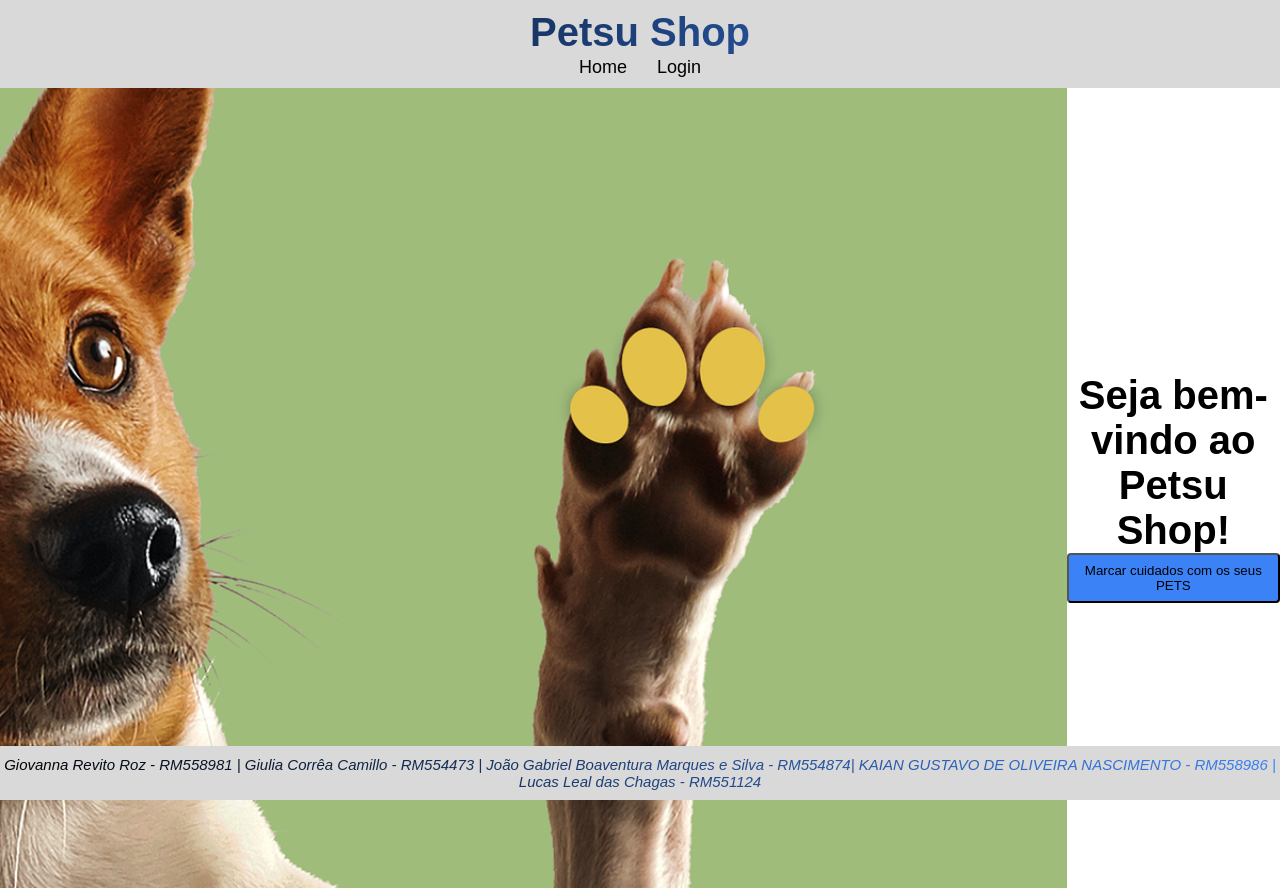
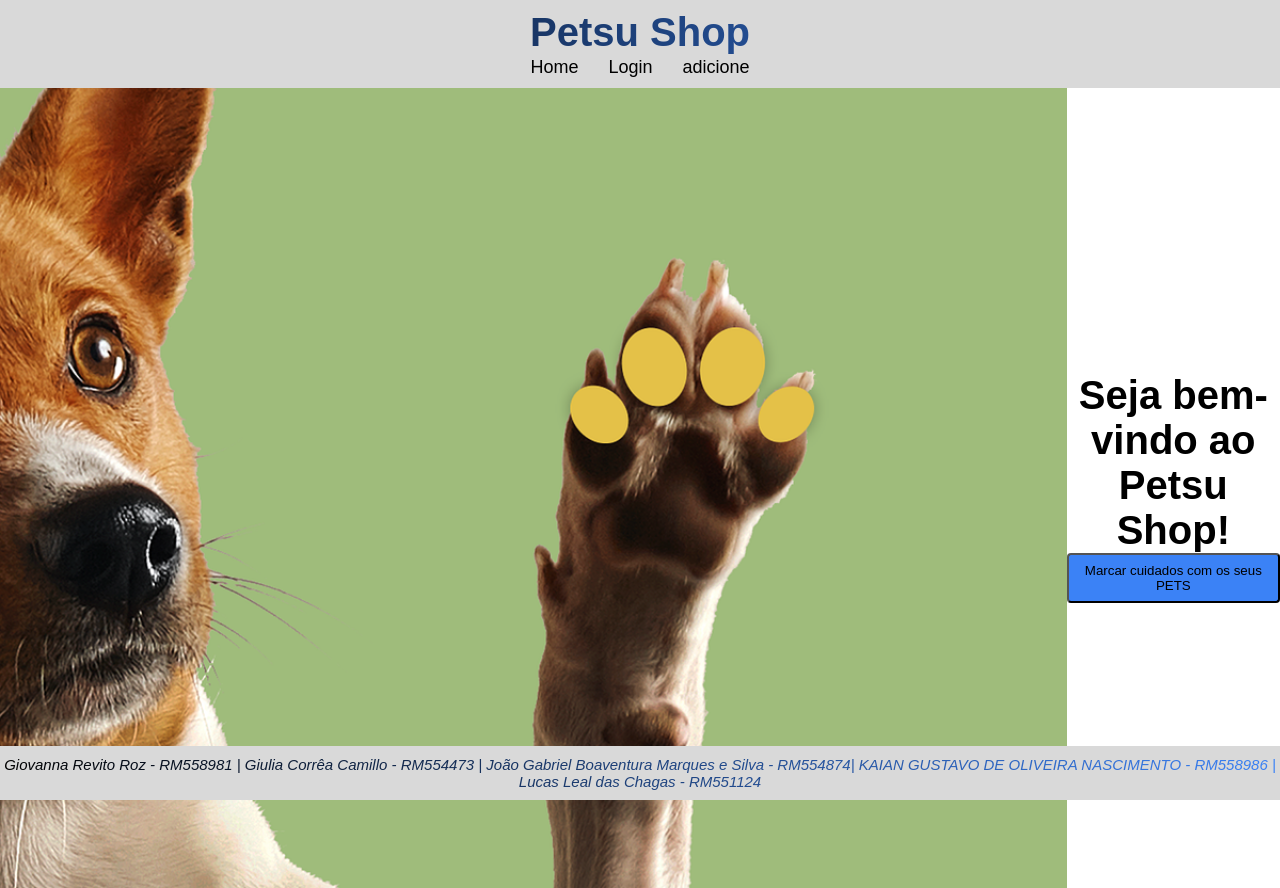
Before and after one commit to LucasLDC/cp4front, a Next.js app in the folder Checkpoint5/: page / in a window 1280 px wide. Built offline with nearby package versions, Linux system fonts and the light colour scheme.

Commit message:
Update Header.tsx

```diff
--- a/Checkpoint5/src/app/Header/Header.tsx
+++ b/Checkpoint5/src/app/Header/Header.tsx
@@ -10,6 +10,7 @@ const Header = () => {
                     <ul className={styles.navUl}>
                         <li className={styles.navLi}><Link className={styles.navLink} href="/">Home</Link></li>
                         <li className={styles.navLi}><Link className={styles.navLink} href="/Login">Login</Link></li>
+                        <li className={styles.navLi}><Link className={styles.navLink} href="/Adicione_Servicos">adicione</Link></li>
                     </ul>
                 </nav>
             </header>
```
